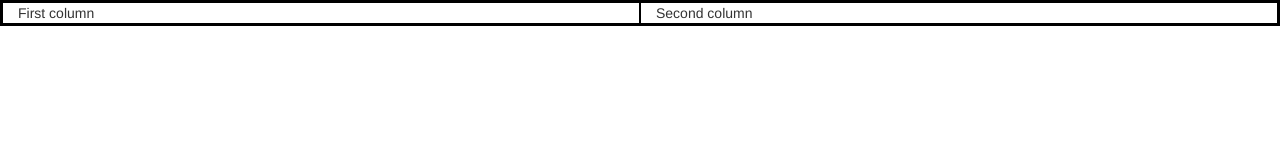
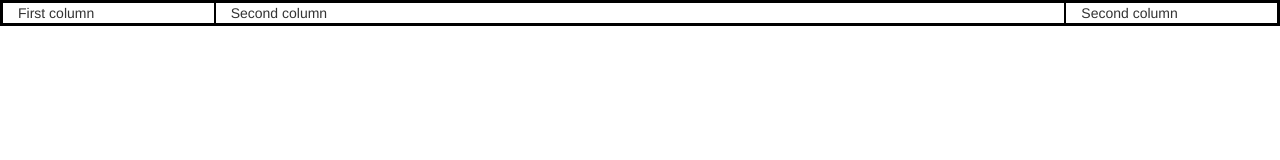
Before and after one commit to pdavila13/ResponsiveLayouts, a website: page bootstrap/index.html in a window 1280 px wide. Drawn offline with nearby package versions, Linux system fonts and the light colour scheme.

Commit message:
Appling Wrapping in grids systems

```diff
--- a/bootstrap/index.html
+++ b/bootstrap/index.html
@@ -16,11 +16,13 @@
     }
 </style>
 
+<!-- WRAP -->
 <body>
     <div class="container-fluid">
         <div class="row">
-            <div class="col-md-8 col-lg-6">First column</div>
-            <div class="col-md-4 col-lg-6">Second column</div>
+            <div class="col-sm-3 col-md-2">First column</div>
+            <div class="col-sm-9 col-md-8">Second column</div>
+            <div class="col-sm-12 col-md-2">Second column</div>
         </div>
     </div>
 </body>
```
